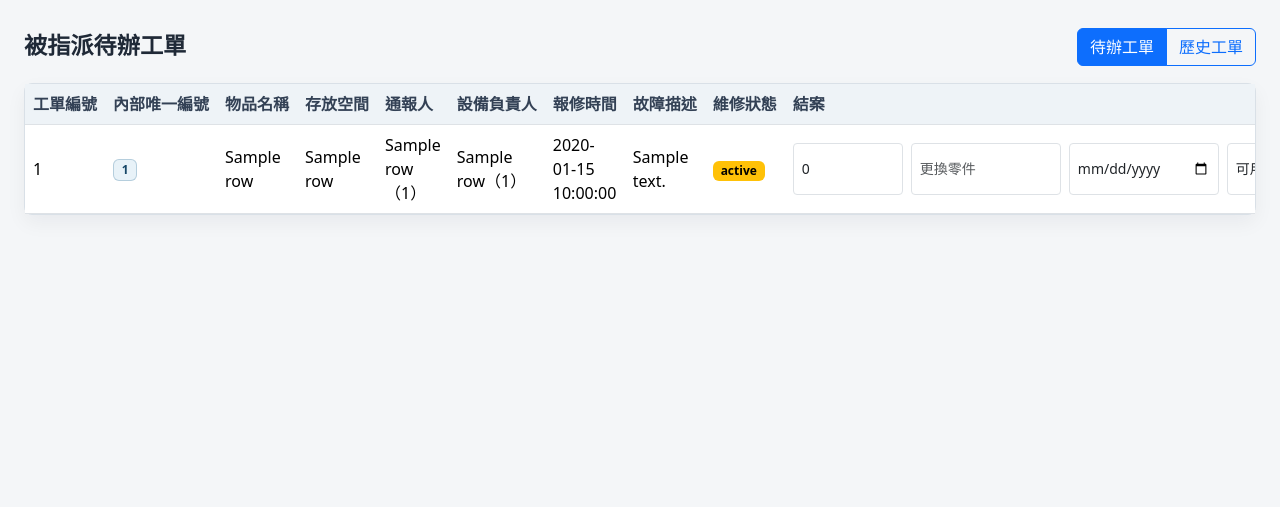
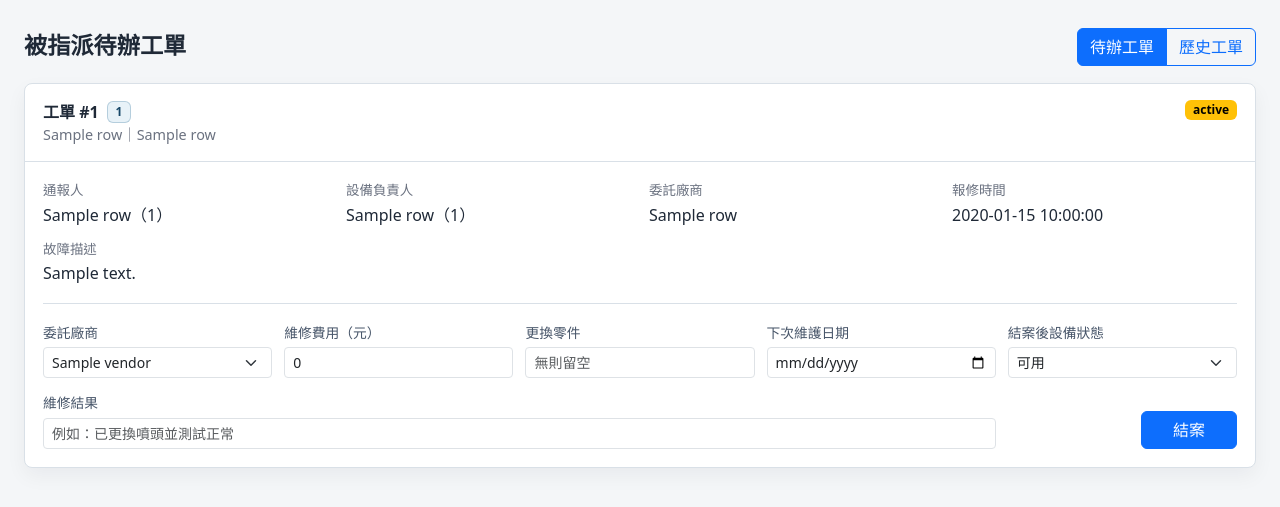
Before and after one commit to TerryOrin/114-2-DB_System-Project, a Flask app: template equipment_web/templates/supervisor_tasks.html in a window 1280 px wide. Shown: the top 507 px of the page. Run offline with Flask 3, Linux system fonts and the light colour scheme; the template is opened without the code that fills it: most values are stand-ins (such as "Sample title", 1, 10 or a date in 2020).

Commit message:
修正部分錯誤

```diff
--- a/equipment_web/app.py
+++ b/equipment_web/app.py
@@ -136,6 +136,16 @@ def load_admin_form_options():
     return spaces, users
 
 
+def load_vendors():
+    return fetch_all(
+        """
+        SELECT vendor_id, vendor_name, vendor_contact
+        FROM VENDOR
+        ORDER BY vendor_id
+        """
+    )
+
+
 @app.route("/")
 def index():
     if "user_id" in session:
@@ -220,7 +230,20 @@ def student_returns():
         """,
         (session["user_id"],),
     )
-    return render_template("student_returns.html", rows=rows)
+    handlers = fetch_all(
+        """
+        SELECT *
+        FROM vw_Student_Maintenance_Handlers
+        ORDER BY handler_id
+        """
+    )
+    vendors = load_vendors()
+    return render_template(
+        "student_returns.html",
+        rows=rows,
+        handlers=handlers,
+        vendors=vendors,
+    )
 
 
 @app.route("/student/return/<int:record_id>", methods=["POST"])
@@ -240,9 +263,24 @@ def return_item(record_id):
         return redirect(url_for("student_returns"))
 
     is_damaged = 1 if request.form.get("is_damaged") == "1" else 0
+    handler_id = None
+    vendor_id = None
+
+    if is_damaged:
+        handler_id = request.form.get("handler_id", "").strip()
+        if not handler_id:
+            flash("歸還時通報損壞，請選擇設備負責人。", "warning")
+            return redirect(url_for("student_returns"))
+
+        try:
+            vendor_id = parse_int_form("vendor_id", "委託廠商", min_value=1)
+        except ValueError as error:
+            flash(str(error), "warning")
+            return redirect(url_for("student_returns"))
+
     return call_procedure(
-        "CALL sp_return_item(%s, %s, %s)",
-        (record_id, session["user_id"], is_damaged),
+        "CALL sp_return_item(%s, %s, %s, %s, %s)",
+        (record_id, session["user_id"], is_damaged, handler_id, vendor_id),
         "歸還完成，設備狀態已由資料庫交易同步更新。",
         "student_returns",
     )
@@ -300,10 +338,12 @@ def student_maintenance_report():
         ORDER BY handler_id
         """
     )
+    vendors = load_vendors()
     return render_template(
         "student_maintenance_report.html",
         rows=rows,
         handlers=handlers,
+        vendors=vendors,
     )
 
 
@@ -311,6 +351,12 @@ def student_maintenance_report():
 @role_required(ROLE_STUDENT)
 def create_maintenance_ticket(internal_id):
     handler_id = request.form.get("handler_id", "").strip()
+    try:
+        vendor_id = parse_int_form("vendor_id", "委託廠商", min_value=1)
+    except ValueError as error:
+        flash(str(error), "warning")
+        return redirect(url_for("student_maintenance_report"))
+
     issue_desc = request.form.get("issue_desc", "").strip()
 
     if not handler_id:
@@ -323,7 +369,7 @@ def create_maintenance_ticket(internal_id):
 
     return call_procedure(
         "CALL sp_create_maintenance_ticket(%s, %s, %s, %s, %s)",
-        (internal_id, session["user_id"], handler_id, None, issue_desc),
+        (internal_id, session["user_id"], handler_id, vendor_id, issue_desc),
         "維修工單已送出，設備狀態已由資料庫交易同步更新。",
         "student_maintenance_report",
     )
@@ -341,7 +387,8 @@ def supervisor_tasks():
         """,
         (session["user_id"],),
     )
-    return render_template("supervisor_tasks.html", rows=rows)
+    vendors = load_vendors()
+    return render_template("supervisor_tasks.html", rows=rows, vendors=vendors)
 
 
 @app.route("/supervisor/history")
@@ -363,6 +410,12 @@ def supervisor_history():
 @role_required(ROLE_SUPERVISOR)
 def close_maintenance_ticket(ticket_id):
     try:
+        vendor_id = parse_int_form("vendor_id", "委託廠商", min_value=1)
+    except ValueError as error:
+        flash(str(error), "warning")
+        return redirect(url_for("supervisor_tasks"))
+
+    try:
         repair_cost = int(request.form.get("repair_cost", "0") or 0)
     except ValueError:
         flash("維修費用必須是整數。", "danger")
@@ -378,10 +431,11 @@ def close_maintenance_ticket(ticket_id):
         return redirect(url_for("supervisor_tasks"))
 
     return call_procedure(
-        "CALL sp_close_maintenance_ticket(%s, %s, %s, %s, %s, %s, %s)",
+        "CALL sp_close_maintenance_ticket(%s, %s, %s, %s, %s, %s, %s, %s)",
         (
             ticket_id,
             session["user_id"],
+            vendor_id,
             repair_cost,
             replaced_parts,
             next_maint_date,
--- a/equipment_web/static/style.css
+++ b/equipment_web/static/style.css
@@ -97,20 +97,14 @@ body {
 
 .maintenance-report-grid {
     display: grid;
-    grid-template-columns: 170px minmax(220px, 1fr) auto;
+    grid-template-columns: 150px 170px minmax(220px, 1fr) auto;
     gap: 8px;
 }
 
 .return-form-grid {
     display: grid;
-    grid-template-columns: minmax(130px, 1fr) auto;
+    grid-template-columns: minmax(130px, auto) 170px 190px auto;
     align-items: center;
-    gap: 8px;
-}
-
-.close-form-grid {
-    display: grid;
-    grid-template-columns: 110px 150px 150px 150px minmax(190px, 1fr) auto;
     gap: 8px;
 }
 
@@ -138,6 +132,71 @@ body {
     margin-bottom: 16px;
 }
 
+.work-order-list {
+    display: grid;
+    gap: 16px;
+}
+
+.work-order-header {
+    display: flex;
+    align-items: flex-start;
+    justify-content: space-between;
+    gap: 12px;
+}
+
+.work-order-title {
+    display: flex;
+    flex-wrap: wrap;
+    align-items: center;
+    gap: 8px;
+    font-weight: 700;
+}
+
+.work-order-meta {
+    display: grid;
+    grid-template-columns: repeat(4, minmax(150px, 1fr));
+    gap: 12px 18px;
+    margin-bottom: 18px;
+}
+
+.work-order-issue {
+    grid-column: 1 / -1;
+}
+
+.meta-label {
+    color: var(--muted);
+    font-size: 0.84rem;
+    margin-bottom: 2px;
+}
+
+.close-form-grid {
+    display: grid;
+    grid-template-columns: repeat(5, minmax(140px, 1fr));
+    gap: 12px;
+    align-items: end;
+    border-top: 1px solid var(--card-border);
+    padding-top: 16px;
+}
+
+.close-form-grid .form-label {
+    color: #475569;
+    font-size: 0.86rem;
+    margin-bottom: 4px;
+}
+
+.close-result-field {
+    grid-column: span 4;
+}
+
+.close-submit-field {
+    display: flex;
+    justify-content: flex-end;
+}
+
+.close-submit-field .btn {
+    min-width: 96px;
+}
+
 @media (max-width: 992px) {
     .form-inline-grid,
     .consume-form-grid,
@@ -147,4 +206,21 @@ body {
     .admin-status-grid {
         grid-template-columns: 1fr;
     }
+
+    .work-order-meta,
+    .close-form-grid {
+        grid-template-columns: 1fr;
+    }
+
+    .close-result-field {
+        grid-column: auto;
+    }
+
+    .close-submit-field {
+        justify-content: stretch;
+    }
+
+    .close-submit-field .btn {
+        width: 100%;
+    }
 }
--- a/equipment_web/templates/supervisor_history.html
+++ b/equipment_web/templates/supervisor_history.html
@@ -23,11 +23,13 @@
                 <th>存放空間</th>
                 <th>通報人</th>
                 <th>設備負責人</th>
+                <th>委託廠商</th>
                 <th>報修時間</th>
                 <th>維修狀態</th>
                 <th>維修費用</th>
                 <th>完成時間</th>
                 <th>更換零件</th>
+                <th>下次維護日期</th>
                 <th>處理結果</th>
             </tr>
             </thead>
@@ -40,6 +42,7 @@
                 <td>{{ row.space_name }}</td>
                 <td>{{ row.reporter_name }}（{{ row.reporter_id }}）</td>
                 <td>{{ row.handler_name }}（{{ row.handler_id }}）</td>
+                <td>{{ row.vendor_name or "未指定" }}</td>
                 <td>{{ row.repair_time }}</td>
                 <td>
                     {% if row.maint_status == "已完成" %}
@@ -51,11 +54,12 @@
                 <td>{{ "{:,}".format(row.repair_cost or 0) }}</td>
                 <td>{{ row.resolved_time or "未記錄" }}</td>
                 <td>{{ row.replaced_parts or "無" }}</td>
+                <td>{{ row.next_maint_date or "未設定" }}</td>
                 <td>{{ row.result or "無" }}</td>
             </tr>
             {% else %}
             <tr>
-                <td colspan="12" class="text-center text-muted py-4">目前沒有資料</td>
+                <td colspan="14" class="text-center text-muted py-4">目前沒有資料</td>
             </tr>
             {% endfor %}
             </tbody>
--- a/equipment_web/templates/supervisor_tasks.html
+++ b/equipment_web/templates/supervisor_tasks.html
@@ -12,56 +12,88 @@
     </div>
 </div>
 
-<div class="panel">
-    <div class="table-responsive">
-        <table class="table table-hover align-middle">
-            <thead>
-            <tr>
-                <th>工單編號</th>
-                <th>內部唯一編號</th>
-                <th>物品名稱</th>
-                <th>存放空間</th>
-                <th>通報人</th>
-                <th>設備負責人</th>
-                <th>報修時間</th>
-                <th>故障描述</th>
-                <th>維修狀態</th>
-                <th style="min-width: 820px;">結案</th>
-            </tr>
-            </thead>
-            <tbody>
+{% if rows %}
+<div class="work-order-list">
     {% for row in rows %}
-            <tr>
-                <td>{{ row.ticket_id }}</td>
-                <td><span class="badge badge-soft">{{ row.internal_id }}</span></td>
-                <td>{{ row.item_name }}</td>
-                <td>{{ row.space_name }}</td>
-                <td>{{ row.reporter_name }}（{{ row.reporter_id }}）</td>
-                <td>{{ row.handler_name }}（{{ row.handler_id }}）</td>
-                <td>{{ row.repair_time }}</td>
-                <td>{{ row.issue_desc }}</td>
-                <td><span class="badge text-bg-warning">{{ row.maint_status }}</span></td>
-                <td>
+    <section class="panel work-order">
+        <div class="panel-header work-order-header">
+            <div>
+                <div class="work-order-title">
+                    工單 #{{ row.ticket_id }}
+                    <span class="badge badge-soft">{{ row.internal_id }}</span>
+                </div>
+                <div class="text-muted-small">{{ row.item_name }}｜{{ row.space_name }}</div>
+            </div>
+            <span class="badge text-bg-warning">{{ row.maint_status }}</span>
+        </div>
+        <div class="panel-body">
+            <div class="work-order-meta">
+                <div>
+                    <div class="meta-label">通報人</div>
+                    <div>{{ row.reporter_name }}（{{ row.reporter_id }}）</div>
+                </div>
+                <div>
+                    <div class="meta-label">設備負責人</div>
+                    <div>{{ row.handler_name }}（{{ row.handler_id }}）</div>
+                </div>
+                <div>
+                    <div class="meta-label">委託廠商</div>
+                    <div>{{ row.vendor_name or "未指定" }}</div>
+                </div>
+                <div>
+                    <div class="meta-label">報修時間</div>
+                    <div>{{ row.repair_time }}</div>
+                </div>
+                <div class="work-order-issue">
+                    <div class="meta-label">故障描述</div>
+                    <div>{{ row.issue_desc }}</div>
+                </div>
+            </div>
+
             <form class="close-form-grid" method="post" action="{{ url_for('close_maintenance_ticket', ticket_id=row.ticket_id) }}">
-                        <input type="number" min="0" step="1" class="form-control form-control-sm" name="repair_cost" placeholder="費用" value="0" required>
-                        <input type="text" class="form-control form-control-sm" name="replaced_parts" placeholder="更換零件">
-                        <input type="date" class="form-control form-control-sm" name="next_maint_date" aria-label="下次維護日期">
-                        <select class="form-select form-select-sm" name="item_new_status">
+                <div>
+                    <label class="form-label" for="vendor_id_{{ row.ticket_id }}">委託廠商</label>
+                    <select class="form-select form-select-sm" id="vendor_id_{{ row.ticket_id }}" name="vendor_id" required>
+                        <option value="">請選擇</option>
+                        {% for vendor in vendors %}
+                        <option value="{{ vendor.vendor_id }}" {% if row.vendor_id == vendor.vendor_id %}selected{% endif %}>{{ vendor.vendor_name }}</option>
+                        {% endfor %}
+                    </select>
+                </div>
+                <div>
+                    <label class="form-label" for="repair_cost_{{ row.ticket_id }}">維修費用（元）</label>
+                    <input type="number" min="0" step="1" class="form-control form-control-sm" id="repair_cost_{{ row.ticket_id }}" name="repair_cost" value="0" required>
+                </div>
+                <div>
+                    <label class="form-label" for="replaced_parts_{{ row.ticket_id }}">更換零件</label>
+                    <input type="text" class="form-control form-control-sm" id="replaced_parts_{{ row.ticket_id }}" name="replaced_parts" placeholder="無則留空">
+                </div>
+                <div>
+                    <label class="form-label" for="next_maint_date_{{ row.ticket_id }}">下次維護日期</label>
+                    <input type="date" class="form-control form-control-sm" id="next_maint_date_{{ row.ticket_id }}" name="next_maint_date">
+                </div>
+                <div>
+                    <label class="form-label" for="item_new_status_{{ row.ticket_id }}">結案後設備狀態</label>
+                    <select class="form-select form-select-sm" id="item_new_status_{{ row.ticket_id }}" name="item_new_status">
                         <option value="可用">可用</option>
                         <option value="停用">停用</option>
                     </select>
-                        <input type="text" class="form-control form-control-sm" name="result" placeholder="維修結果" required>
-                        <button type="submit" class="btn btn-sm btn-primary">結案</button>
+                </div>
+                <div class="close-result-field">
+                    <label class="form-label" for="result_{{ row.ticket_id }}">維修結果</label>
+                    <input type="text" class="form-control form-control-sm" id="result_{{ row.ticket_id }}" name="result" placeholder="例如：已更換噴頭並測試正常" required>
+                </div>
+                <div class="close-submit-field">
+                    <button type="submit" class="btn btn-primary">結案</button>
+                </div>
             </form>
-                </td>
-            </tr>
+        </div>
+    </section>
+    {% endfor %}
+</div>
 {% else %}
-            <tr>
-                <td colspan="10" class="text-center text-muted py-4">目前沒有資料</td>
-            </tr>
-            {% endfor %}
-            </tbody>
-        </table>
+<div class="panel">
+    <div class="panel-body text-center text-muted py-4">目前沒有資料</div>
 </div>
-</div>
+{% endif %}
 {% endblock %}
```
Also changed, not shown: Final Project Part III/02_transaction.sql (+83 -1 lines), equipment_web/templates/student_maintenance_report.html (+8 -2 lines), equipment_web/templates/student_returns.html (+13 -1 lines), equipment_web/README.md, 3 other files. Lines whose indentation alone changed are shown as unchanged.
